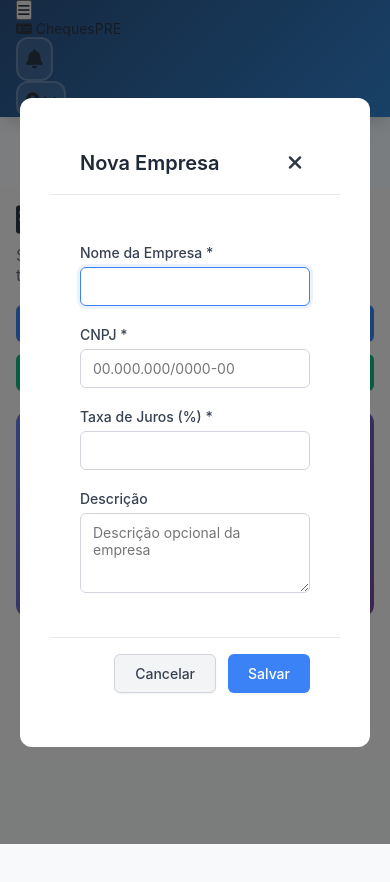
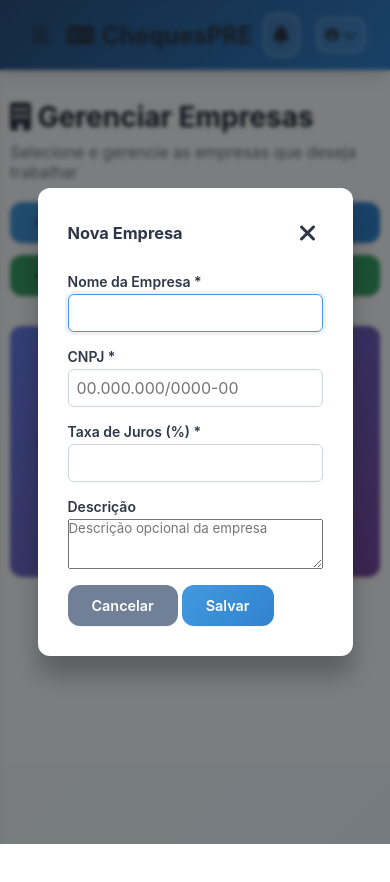
Before and after one commit to nelsonnedes/cheques_pre, a plain HTML site: page empresas.html in a window 390 px wide. Both pictures are taken after a click on the button "Nova Empresa". After the commit the page ends 844 px from the top, so only its background shows below. Drawn offline with Linux system fonts and the light colour scheme; no server answers.

Commit message:
Corrigir sobreposicao do header e sidebar na pagina empresas

```diff
--- a/empresas.html
+++ b/empresas.html
@@ -10,26 +10,25 @@
 
   <!-- CSS específico para página empresas -->
   <style>
-    /* Reset e configuração básica */
-    * {
+    /* Reset e layout principal - CORRIGIDO */
+    .main-content {
+      margin-left: 280px;
+      padding: 80px 20px 20px 20px; /* Ajustar padding-top para não sobrepor header */
+      min-height: calc(100vh - 80px);
+      background: #f8fafc;
+      width: calc(100% - 280px);
       box-sizing: border-box;
+      position: relative;
+      z-index: 1; /* Menor que sidebar e header */
     }
 
-    /* Layout principal simplificado */
-    .main-content {
-      margin-left: 280px;
-      margin-top: 70px;
-      padding: 2rem;
-      min-height: calc(100vh - 70px);
-      width: calc(100% - 280px);
-      background: #f8f9fa;
-    }
-
-    .container {
-      max-width: none;
-      width: 100%;
+    /* Corrigir container principal */
+    .main-content .container {
+      max-width: 100%;
       margin: 0;
       padding: 0;
+      position: relative;
+      z-index: 1;
     }
 
     /* Header da página */
@@ -40,6 +39,8 @@
       margin-bottom: 30px;
       gap: 20px;
       flex-wrap: wrap;
+      position: relative;
+      z-index: 1;
     }
 
     .page-title h1 {
@@ -61,79 +62,41 @@
       flex-shrink: 0;
     }
 
-    /* Info panel roxo - reduzido para não ocupar espaço excessivo */
+    /* Selection info - corrigir layout */
     .selection-info {
       background: linear-gradient(135deg, #667eea 0%, #764ba2 100%);
       border-radius: 12px;
-      padding: 20px;
-      margin-bottom: 25px;
+      padding: 25px;
+      margin-bottom: 30px;
       color: white;
       display: flex;
       justify-content: space-between;
       align-items: center;
       flex-wrap: wrap;
-      gap: 15px;
-      width: 100%;
+      gap: 20px;
+      position: relative;
+      z-index: 2; /* Acima do conteúdo principal */
     }
 
-    .info-card {
-      display: flex;
-      align-items: center;
-      gap: 15px;
-      flex: 1;
+    /* Companies container */
+    .companies-container {
+      margin-top: 0;
+      position: relative;
+      z-index: 2;
     }
 
-    .info-icon {
-      background: rgba(255, 255, 255, 0.2);
-      border-radius: 50%;
-      width: 50px;
-      height: 50px;
-      display: flex;
-      align-items: center;
-      justify-content: center;
-      font-size: 20px;
-      flex-shrink: 0;
-    }
-
-    .info-content h3 {
-      margin: 0 0 5px 0;
-      font-size: 16px;
-      font-weight: 600;
-    }
-
-    .info-content p {
-      margin: 0;
-      font-size: 13px;
-      opacity: 0.9;
-      line-height: 1.4;
-    }
-
-    .selected-count {
-      background: rgba(255, 255, 255, 0.2);
-      padding: 10px 16px;
-      border-radius: 8px;
-      font-weight: 600;
-      font-size: 14px;
-      white-space: nowrap;
-    }
-
-    /* Container das empresas - garantir visibilidade */
-    .companies-container {
-      margin-top: 0;
-      width: 100%;
-      background: transparent;
-    }
-
-    /* Grid das empresas */
+    /* Companies grid - layout corrigido */
     .companies-grid {
       display: grid;
-      grid-template-columns: repeat(auto-fill, minmax(320px, 1fr));
+      grid-template-columns: repeat(auto-fit, minmax(350px, 1fr));
       gap: 25px;
       margin-bottom: 30px;
       width: 100%;
+      position: relative;
+      z-index: 2;
     }
 
-    /* Cards das empresas */
+    /* Company cards - evitar sobreposição */
     .company-card {
       background: white;
       border-radius: 12px;
@@ -142,97 +105,13 @@
       border: 2px solid transparent;
       transition: all 0.3s ease;
       cursor: pointer;
+      position: relative;
+      z-index: 3;
       width: 100%;
-      min-height: 200px;
+      box-sizing: border-box;
     }
 
-    .company-card:hover {
-      transform: translateY(-2px);
-      box-shadow: 0 8px 25px rgba(0, 0, 0, 0.15);
-      border-color: #3b82f6;
-    }
-
-    .company-card.selected {
-      border-color: #3b82f6;
-      background: #eff6ff;
-    }
-
-    /* Empty state */
-    .empty-state {
-      text-align: center;
-      padding: 60px 20px;
-      color: #6b7280;
-      background: white;
-      border-radius: 12px;
-      box-shadow: 0 4px 6px rgba(0, 0, 0, 0.1);
-    }
-
-    .empty-icon {
-      font-size: 64px;
-      color: #d1d5db;
-      margin-bottom: 20px;
-    }
-
-    .empty-state h3 {
-      margin: 0 0 12px 0;
-      font-size: 24px;
-      font-weight: 600;
-      color: #374151;
-    }
-
-    .empty-state p {
-      margin: 0 0 30px 0;
-      font-size: 16px;
-    }
-
-    /* Botões */
-    .btn {
-      padding: 10px 20px;
-      border: none;
-      border-radius: 6px;
-      font-size: 14px;
-      font-weight: 500;
-      cursor: pointer;
-      transition: all 0.2s ease;
-      display: inline-flex;
-      align-items: center;
-      gap: 8px;
-      text-decoration: none;
-      justify-content: center;
-    }
-
-    .btn-primary {
-      background: #3b82f6;
-      color: white;
-    }
-
-    .btn-primary:hover {
-      background: #2563eb;
-      transform: translateY(-1px);
-    }
-
-    .btn-success {
-      background: #10b981;
-      color: white;
-    }
-
-    .btn-success:hover {
-      background: #059669;
-      transform: translateY(-1px);
-    }
-
-    .btn-secondary {
-      background: #f3f4f6;
-      color: #374151;
-      border: 1px solid #d1d5db;
-    }
-
-    .btn-secondary:hover {
-      background: #e5e7eb;
-      transform: translateY(-1px);
-    }
-
-    /* Modal */
+    /* Modal - garantir que fique no topo */
     .modal {
       position: fixed;
       top: 0;
@@ -243,94 +122,20 @@
       display: flex;
       align-items: center;
       justify-content: center;
-      z-index: 10000;
-      padding: 20px;
+      z-index: 9999;
+      backdrop-filter: blur(2px);
     }
 
     .modal-content {
       background: white;
       border-radius: 12px;
-      max-width: 600px;
-      width: 100%;
+      box-shadow: 0 20px 25px rgba(0, 0, 0, 0.25);
+      max-width: 500px;
+      width: 90%;
       max-height: 90vh;
       overflow-y: auto;
-    }
-
-    .modal-header {
-      padding: 20px 30px 16px;
-      border-bottom: 1px solid #e5e7eb;
-      display: flex;
-      justify-content: space-between;
-      align-items: center;
-    }
-
-    .modal-header h3 {
-      margin: 0;
-      font-size: 20px;
-      font-weight: 600;
-      color: #1f2937;
-    }
-
-    .modal-close {
-      background: none;
-      border: none;
-      font-size: 20px;
-      color: #6b7280;
-      cursor: pointer;
-      padding: 4px;
-      border-radius: 4px;
-    }
-
-    .modal-close:hover {
-      background: #f3f4f6;
-      color: #374151;
-    }
-
-    .modal-body {
-      padding: 24px 30px;
-    }
-
-    .modal-footer {
-      padding: 16px 30px 24px;
-      border-top: 1px solid #e5e7eb;
-      display: flex;
-      gap: 12px;
-      justify-content: flex-end;
-    }
-
-    /* Formulário */
-    .form-group {
-      margin-bottom: 20px;
-    }
-
-    .form-group label {
-      display: block;
-      margin-bottom: 6px;
-      font-weight: 500;
-      color: #374151;
-      font-size: 14px;
-    }
-
-    .form-group input,
-    .form-group textarea {
-      width: 100%;
-      padding: 10px 12px;
-      border: 1px solid #d1d5db;
-      border-radius: 6px;
-      font-size: 14px;
-      transition: border-color 0.2s ease;
-    }
-
-    .form-group input:focus,
-    .form-group textarea:focus {
-      outline: none;
-      border-color: #3b82f6;
-      box-shadow: 0 0 0 3px rgba(59, 130, 246, 0.1);
-    }
-
-    .form-group textarea {
-      resize: vertical;
-      min-height: 80px;
+      position: relative;
+      z-index: 10000;
     }
 
     /* Loading overlay */
@@ -340,52 +145,29 @@
       left: 0;
       width: 100%;
       height: 100%;
-      background: rgba(255, 255, 255, 0.95);
+      background: rgba(255, 255, 255, 0.9);
       display: flex;
-      flex-direction: column;
       align-items: center;
       justify-content: center;
-      z-index: 10002;
+      z-index: 10001;
+      backdrop-filter: blur(2px);
     }
 
     .loading-overlay.hidden {
-      display: none;
+      display: none !important;
     }
 
-    .loading-spinner {
-      width: 40px;
-      height: 40px;
-      border: 4px solid #f3f4f6;
-      border-top: 4px solid #3b82f6;
-      border-radius: 50%;
-      animation: spin 1s linear infinite;
-      margin-bottom: 16px;
-    }
-
-    @keyframes spin {
-      0% { transform: rotate(0deg); }
-      100% { transform: rotate(360deg); }
-    }
-
-    .loading-overlay p {
-      margin: 0;
-      color: #374151;
-      font-weight: 500;
-    }
-
-    /* Responsive */
+    /* Responsive adjustments */
     @media (max-width: 768px) {
       .main-content {
         margin-left: 0;
-        margin-top: 70px;
         width: 100%;
-        padding: 1rem;
+        padding: 90px 15px 15px 15px; /* Aumentar padding-top para mobile */
       }
 
       .page-header {
         flex-direction: column;
         align-items: stretch;
-        margin-bottom: 20px;
       }
 
       .page-actions {
@@ -405,49 +187,158 @@
         flex-direction: column;
         text-align: center;
         gap: 15px;
-        padding: 15px;
+        padding: 20px;
       }
 
       .info-card {
         flex-direction: column;
-        gap: 10px;
-      }
-
-      .info-icon {
-        width: 40px;
-        height: 40px;
-        font-size: 18px;
-      }
-
-      .info-content h3 {
-        font-size: 14px;
-      }
-
-      .info-content p {
-        font-size: 12px;
+        gap: 15px;
       }
     }
 
-    /* Garantir que o sistema de autenticação não interfira nesta página */
-    .main-content,
-    .companies-container,
-    .companies-grid,
-    .company-card,
-    .selection-info {
-      position: relative !important;
-      z-index: auto !important;
-      visibility: visible !important;
-      opacity: 1 !important;
+    /* Fix z-index hierarchy - ESSENCIAL PARA CORRIGIR SOBREPOSIÇÃO */
+    .header {
+      position: fixed !important;
+      z-index: 1000 !important;
+      top: 0 !important;
+      left: 0 !important;
+      right: 0 !important;
     }
 
-    /* Neutralizar qualquer interferência de estilos de menu restrito no conteúdo principal */
-    .main-content * {
-      position: static;
+    .sidebar {
+      position: fixed !important;
+      z-index: 900 !important;
+      top: 0 !important;
+      left: 0 !important;
+      padding-top: 70px !important; /* Espaço para header */
     }
 
-    .main-content .modal,
-    .main-content .loading-overlay {
-      position: fixed !important;
+    /* Garantir que conteúdo principal não sobreponha */
+    body {
+      padding-top: 0 !important;
+      margin-top: 0 !important;
+    }
+
+    /* Toast container - garantir visibilidade */
+    #toast-container {
+      position: fixed;
+      top: 90px;
+      right: 20px;
+      z-index: 10002;
+      pointer-events: none;
+    }
+
+    /* Evitar conflitos com grid layout */
+    body {
+      display: block !important;
+      grid-template-columns: none !important;
+      grid-template-rows: none !important;
+      grid-template-areas: none !important;
+    }
+
+    /* Header específico desta página */
+    .header {
+      background: linear-gradient(135deg, var(--primary-800, #2C5282) 0%, var(--primary-600, #3182CE) 100%);
+      color: white;
+      display: flex !important;
+      justify-content: space-between !important;
+      align-items: center !important;
+      padding: 0.75rem 1.5rem !important;
+      height: 70px !important;
+      box-shadow: 0 10px 15px -3px rgba(0, 0, 0, 0.1), 0 4px 6px -2px rgba(0, 0, 0, 0.05);
+    }
+
+    .header .container {
+      display: flex !important;
+      justify-content: space-between !important;
+      align-items: center !important;
+      width: 100% !important;
+      max-width: none !important;
+      margin: 0 !important;
+      padding: 0 !important;
+    }
+
+    .logo {
+      display: flex !important;
+      align-items: center !important;
+      gap: 0.5rem !important;
+      font-weight: 700 !important;
+      font-size: 1.5rem !important;
+    }
+
+    .header-actions {
+      display: flex !important;
+      align-items: center !important;
+      gap: 1rem !important;
+    }
+
+    /* Sidebar específico desta página */
+    .sidebar {
+      background: white !important;
+      border-right: 1px solid #E2E8F0 !important;
+      width: 280px !important;
+      height: 100vh !important;
+      overflow-y: auto !important;
+      box-shadow: 0 4px 6px -1px rgba(0, 0, 0, 0.1), 0 2px 4px -1px rgba(0, 0, 0, 0.06);
+    }
+
+    .sidebar-nav {
+      padding: 1rem 0 !important;
+    }
+
+    .nav-item {
+      display: flex !important;
+      align-items: center !important;
+      gap: 0.75rem !important;
+      padding: 1rem 1.5rem !important;
+      color: #4A5568 !important;
+      text-decoration: none !important;
+      font-weight: 500 !important;
+      transition: all 0.2s ease !important;
+      border-left: 3px solid transparent !important;
+    }
+
+    .nav-item:hover {
+      background: #EBF8FF !important;
+      color: #2B77AD !important;
+      border-left-color: #90CDF4 !important;
+      transform: translateX(2px) !important;
+    }
+
+    .nav-item.active {
+      background: #EBF8FF !important;
+      color: #2C5282 !important;
+      border-left-color: #4299E1 !important;
+      font-weight: 600 !important;
+    }
+
+    .mobile-menu-btn {
+      display: none !important;
+      background: none !important;
+      border: none !important;
+      color: white !important;
+      font-size: 1.2rem !important;
+      padding: 0.5rem !important;
+      cursor: pointer !important;
+    }
+
+    @media (max-width: 480px) {
+      .main-content {
+        padding: 100px 10px 10px 10px; /* Ainda mais espaço no mobile */
+      }
+
+      .mobile-menu-btn {
+        display: block !important;
+      }
+
+      .sidebar {
+        transform: translateX(-100%) !important;
+        transition: transform 0.3s ease !important;
+      }
+
+      .sidebar.open {
+        transform: translateX(0) !important;
+      }
     }
   </style>
 </head>
@@ -480,7 +371,7 @@
         </div>
 
         <!-- Profile menu -->
-      <div class="profile-menu">
+        <div class="profile-menu">
           <button class="profile-btn" id="profile-btn">
             <i class="fas fa-user-circle"></i>
             <span id="user-name">Usuário</span>
@@ -496,7 +387,7 @@
             <hr class="dropdown-divider">
             <button class="dropdown-item" id="logout-btn">
               <i class="fas fa-sign-out-alt"></i> Sair
-        </button>
+            </button>
           </div>
         </div>
       </div>
@@ -632,7 +523,7 @@
             <label for="company-description">Descrição</label>
             <textarea id="company-description" name="descricao" rows="3" placeholder="Descrição opcional da empresa"></textarea>
           </div>
-      </form>
+        </form>
       </div>
       <div class="modal-footer">
         <button class="btn btn-secondary" data-action="cancel">Cancelar</button>
@@ -649,52 +540,7 @@
   <!-- Toast Container -->
   <div id="toast-container" class="toast-container"></div>
 
-  <!-- Overlay para mobile -->
-  <div class="sidebar-overlay" id="sidebar-overlay"></div>
-
   <!-- Scripts -->
-  <script type="module">
-    // Mobile menu functionality
-    document.addEventListener('DOMContentLoaded', function() {
-      const mobileMenuBtn = document.getElementById('mobile-menu-btn');
-      const sidebar = document.getElementById('sidebar');
-      const sidebarOverlay = document.getElementById('sidebar-overlay');
-
-      if (mobileMenuBtn) {
-        mobileMenuBtn.addEventListener('click', function() {
-          sidebar.classList.toggle('open');
-          sidebarOverlay.classList.toggle('show');
-        });
-      }
-
-      if (sidebarOverlay) {
-        sidebarOverlay.addEventListener('click', function() {
-          sidebar.classList.remove('open');
-          sidebarOverlay.classList.remove('show');
-        });
-      }
-
-      // Close sidebar when clicking nav items on mobile
-      const navItems = document.querySelectorAll('.nav-item');
-      navItems.forEach(item => {
-        item.addEventListener('click', function() {
-          if (window.innerWidth <= 768) {
-            sidebar.classList.remove('open');
-            sidebarOverlay.classList.remove('show');
-          }
-        });
-      });
-    });
-  </script>
-
-  <!-- Firebase SDKs -->
-  <script type="module" src="https://www.gstatic.com/firebasejs/10.7.1/firebase-app.js"></script>
-  <script type="module" src="https://www.gstatic.com/firebasejs/10.7.1/firebase-auth.js"></script>
-  <script type="module" src="https://www.gstatic.com/firebasejs/10.7.1/firebase-firestore.js"></script>
-
-  <!-- Application Scripts -->
-  <script type="module" src="js/config.js"></script>
-  <script type="module" src="js/auth.js"></script>
   <script type="module" src="js/empresas.js"></script>
 </body>
 </html>
```
